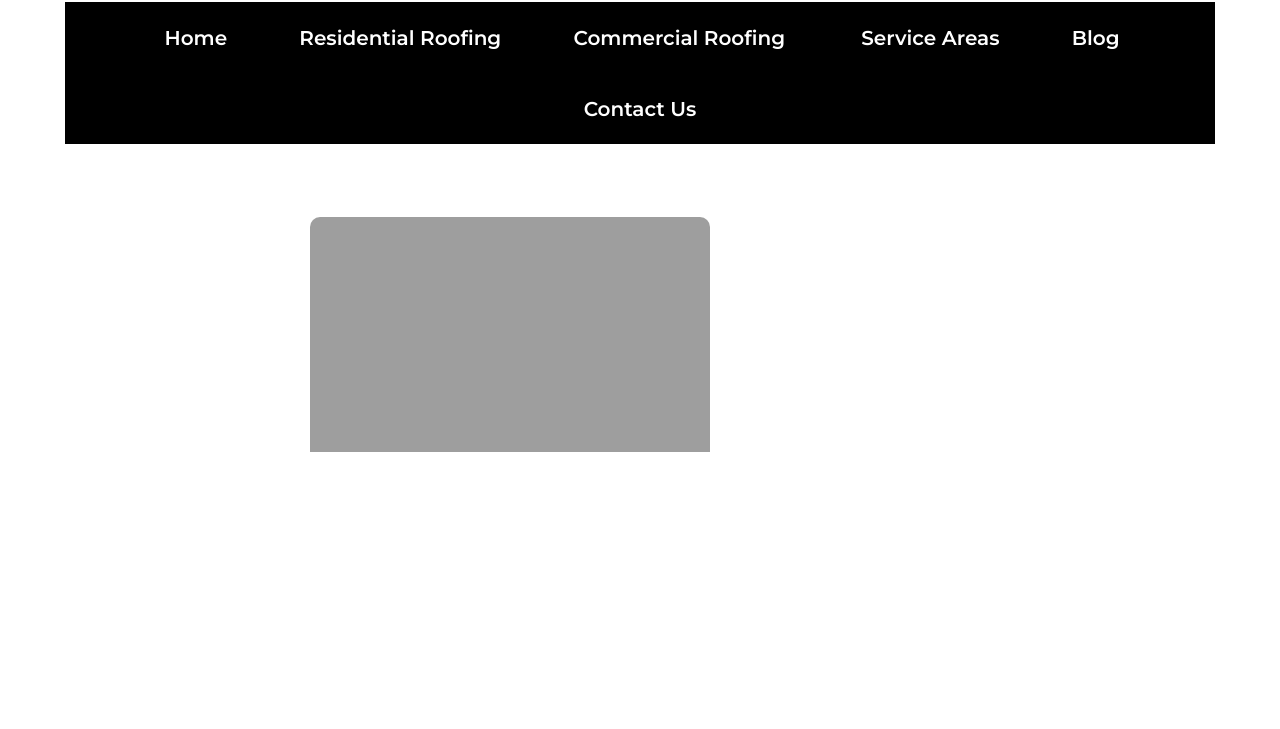
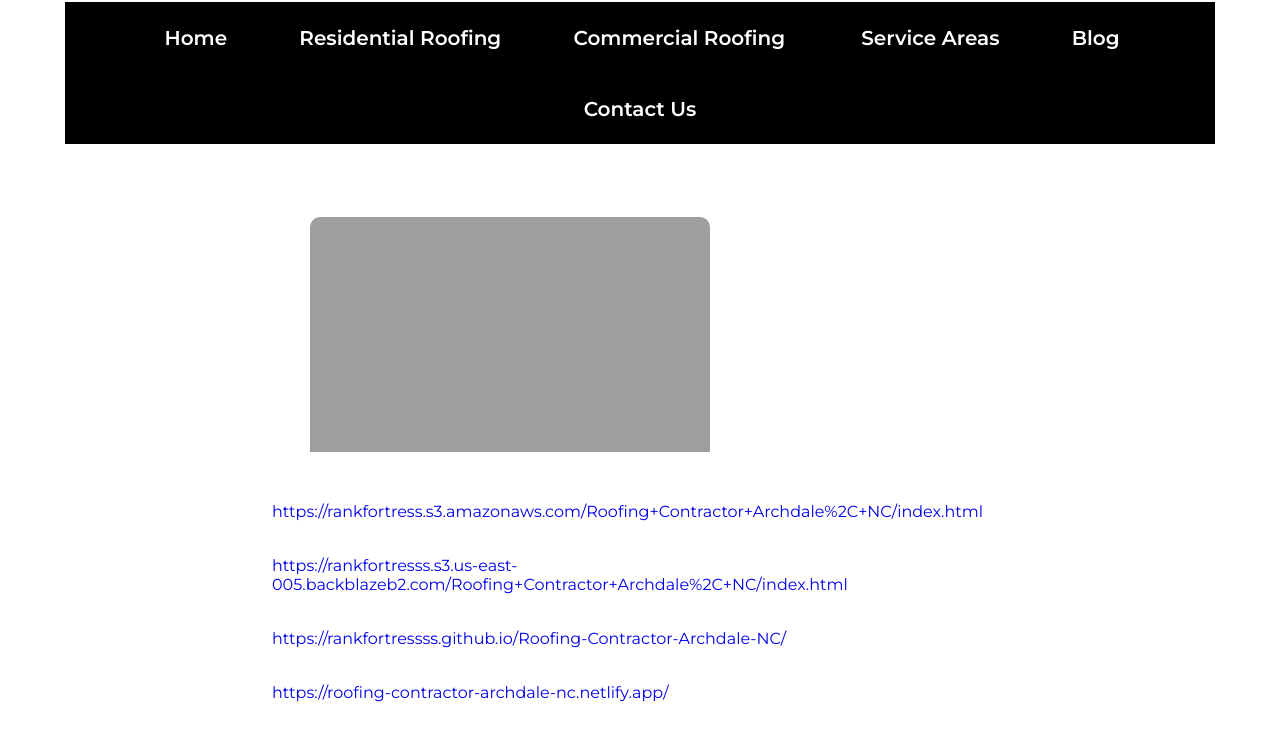
Before and after one commit to rankfortressss/Roofing-Contractor-Archdale-NC, a plain HTML site: page index.html in a window 1280 px wide. Shown: the part 7790-8519 px from the top of the page. Before the commit the page ends 8440 px from the top, so only its background shows below. Drawn offline with Linux system fonts and the light colour scheme.

Commit message:
Add files via upload

```diff
--- a/index.html
+++ b/index.html
@@ -171,13 +171,13 @@
             <br>
             <!--Links-->
             <section style="padding-left: 20%;padding-right: 20%;">
-                <a target="_bLank" href=""></a><br>
+                <a target="_bLank" href="https://rankfortress.s3.amazonaws.com/Roofing+Contractor+Archdale%2C+NC/index.html">https://rankfortress.s3.amazonaws.com/Roofing+Contractor+Archdale%2C+NC/index.html</a><br>
                 <br>
-                <a target="_bLank" href=""></a><br>
+                <a target="_bLank" href="https://rankfortresss.s3.us-east-005.backblazeb2.com/Roofing+Contractor+Archdale%2C+NC/index.html">https://rankfortresss.s3.us-east-005.backblazeb2.com/Roofing+Contractor+Archdale%2C+NC/index.html</a><br>
                 <br>
-                <a target="_bLank" href=""></a><br>
+                <a target="_bLank" href="https://rankfortressss.github.io/Roofing-Contractor-Archdale-NC/">https://rankfortressss.github.io/Roofing-Contractor-Archdale-NC/</a><br>
                 <br>
-                <a target="_bLank" href=""></a><br>
+                <a target="_bLank" href="https://roofing-contractor-archdale-nc.netlify.app/">https://roofing-contractor-archdale-nc.netlify.app/</a><br>
                 <br>
             </section>
 
```
